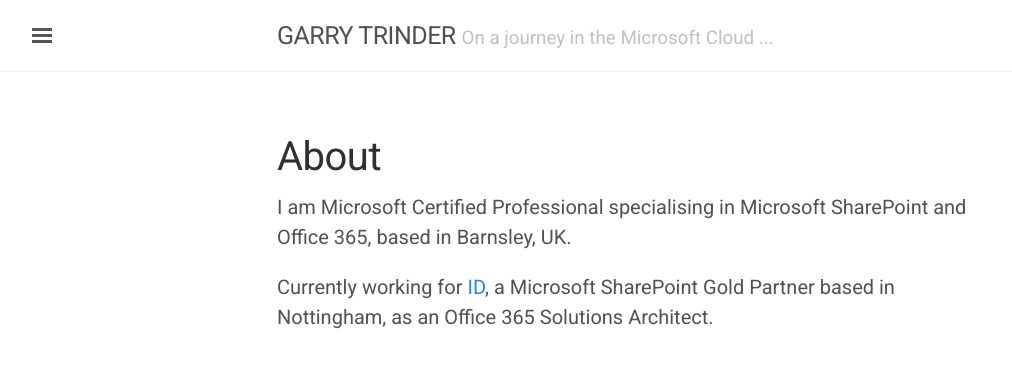
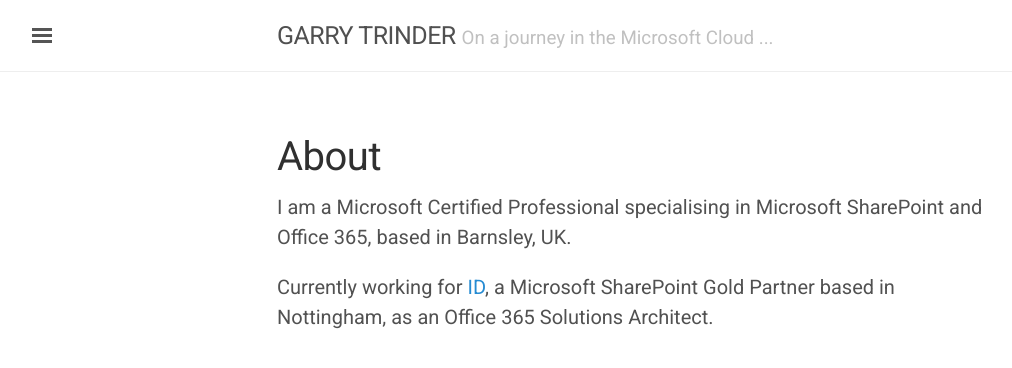
Before and after one commit to garrytrinder/garrytrinder.github.io, a Jekyll site: the page built from about.md, in a window 1280 px wide. Shown: the top 368 px of the page, without its empty margins (3-1015 px from the left). Built offline with Jekyll 4.4.1, drawn with Linux system fonts in a browser that asks for light colours; nearby versions of some CDN libraries.

Commit message:
Fixed typo

```diff
--- a/about.md
+++ b/about.md
@@ -3,6 +3,6 @@ layout: page
 title: About
 ---
 
-I am Microsoft Certified Professional specialising in Microsoft SharePoint and Office 365, based in Barnsley, UK.
+I am a Microsoft Certified Professional specialising in Microsoft SharePoint and Office 365, based in Barnsley, UK.
 
 Currently working for [ID](https://www.id-live.com/ "Intelligent Decisioning Ltd"), a Microsoft SharePoint Gold Partner based in Nottingham, as an Office 365 Solutions Architect.
```
